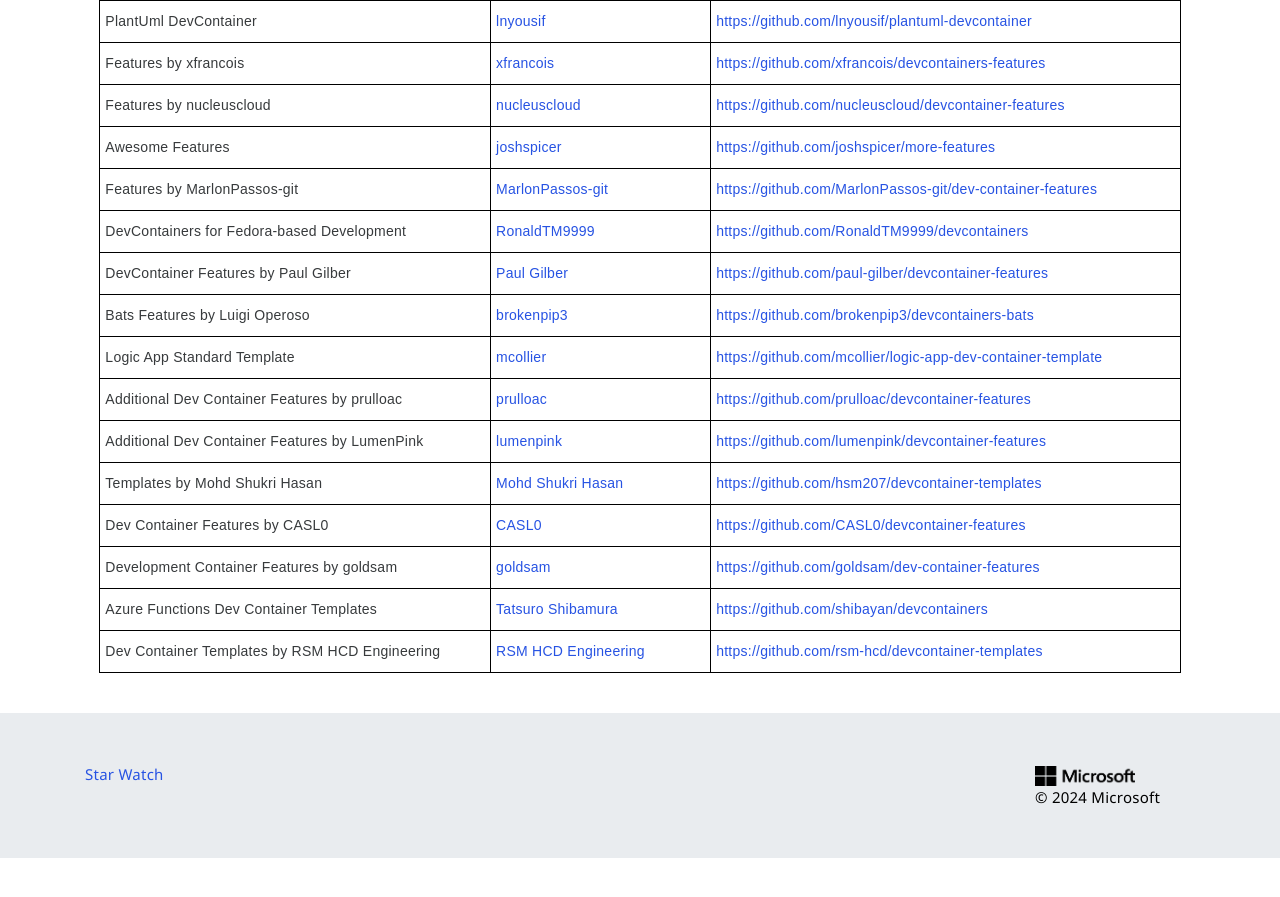
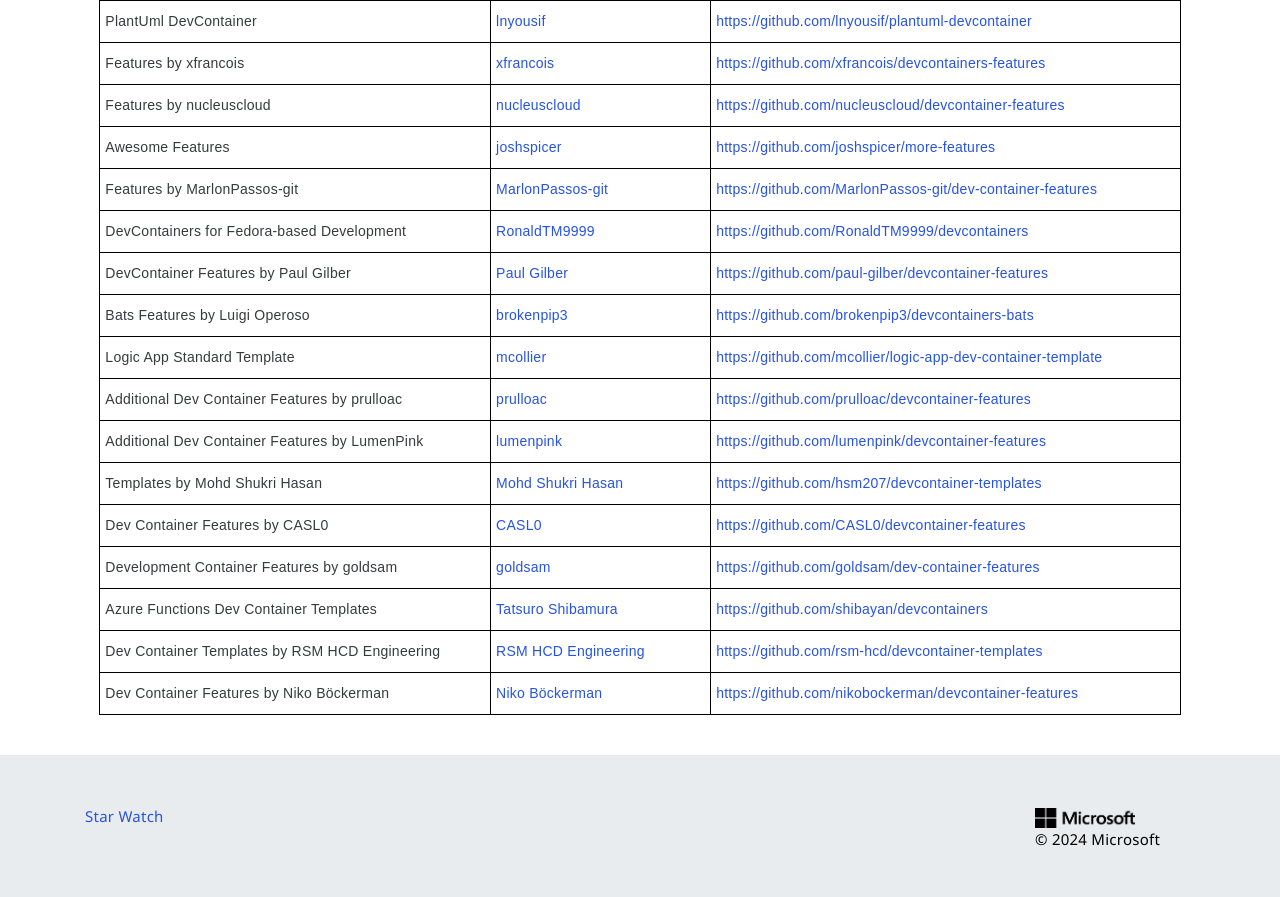
Before and after one commit to devcontainers/devcontainers.github.io, a Jekyll site: the page built from collections.html, in a window 1280 px wide and 900 px high, scrolled down 5290 px. Shown: the top 897 px of the window. Built offline with Jekyll 4.4.1, drawn with Linux system fonts in a browser that asks for light colours; nearby versions of some CDN libraries; comment, search, counter and statistics services are not loaded; before the commit the page ends 6148 px from its top, so only the background shows below that.

Commit message:
Add nikobockerman features repo to the index (#348)

```diff
--- a/_data/collection-index.yml
+++ b/_data/collection-index.yml
@@ -668,3 +668,8 @@
   contact: https://github.com/rsm-hcd
   repository: https://github.com/rsm-hcd/devcontainer-templates
   ociReference: ghcr.io/rsm-hcd/devcontainer-templates
+- name: Dev Container Features by Niko Böckerman
+  maintainer: Niko Böckerman
+  contact: https://github.com/nikobockerman
+  repository: https://github.com/nikobockerman/devcontainer-features
+  ociReference: ghcr.io/nikobockerman/devcontainer-features
```
